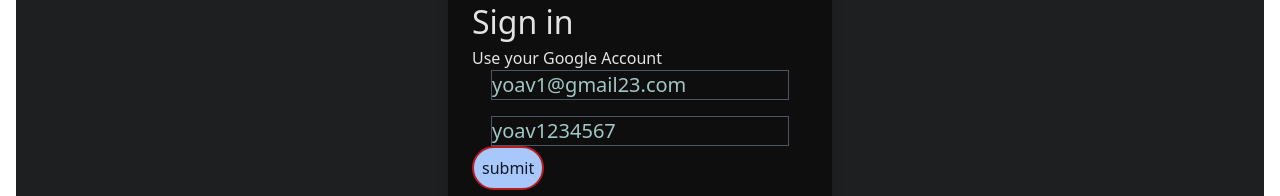
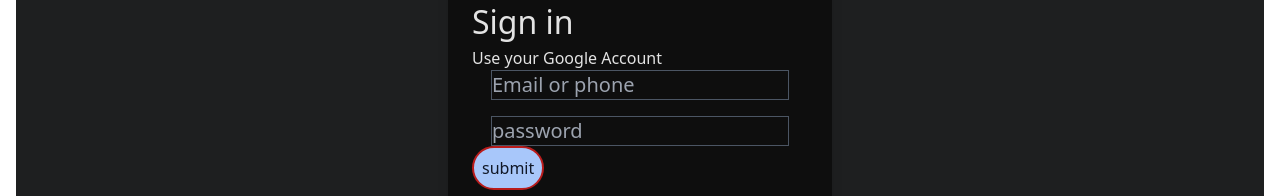
Before and after one commit to Itay945/Google-Keep, a React (Vite) app in the folder Client/: page /login in a window 1280 px wide. Shown: the part 342-538 px from the top of the page. Built offline with nearby package versions, Linux system fonts and the light colour scheme.

Commit message:
freedom for the loginPage  from fixed value

```diff
--- a/Client/src/pages/LoginPage.tsx
+++ b/Client/src/pages/LoginPage.tsx
@@ -11,7 +11,7 @@
   const { login } = useAuth();
   // const [token, setToken] = useState('');
 
-  async function handlesubmit(formData) {
+  async function handleSubmite(formData) {
     try {
       const data = Object.fromEntries(formData);
       console.log('data: ', data);
@@ -44,20 +44,20 @@
           </div>
           <h1 className="text-[#E3E3E3] text-[32px]">Sign in</h1>
           <h2 className="text-[#E3E3E3]">Use your Google Account</h2>
-          <form action={handlesubmit}>
+          <form action={handleSubmite}>
             <div className="flex flex-col items-center gap-4">
               <input
                 placeholder="Email or phone"
                 type="text"
                 name="email"
-                value="yoav1@gmail23.com"
+                // value="yoav1@gmail23.com"
                 className="border border-gray-600 text-xl bg-transparent text-[#A1C7C5]"
               />
               <input
                 placeholder="password"
                 type="text"
                 name="password"
-                value="yoav1234567"
+                // value="yoav1234567"
                 className="border border-gray-600 text-xl bg-transparent text-[#A1C7C5]"
               />
             </div>
```
